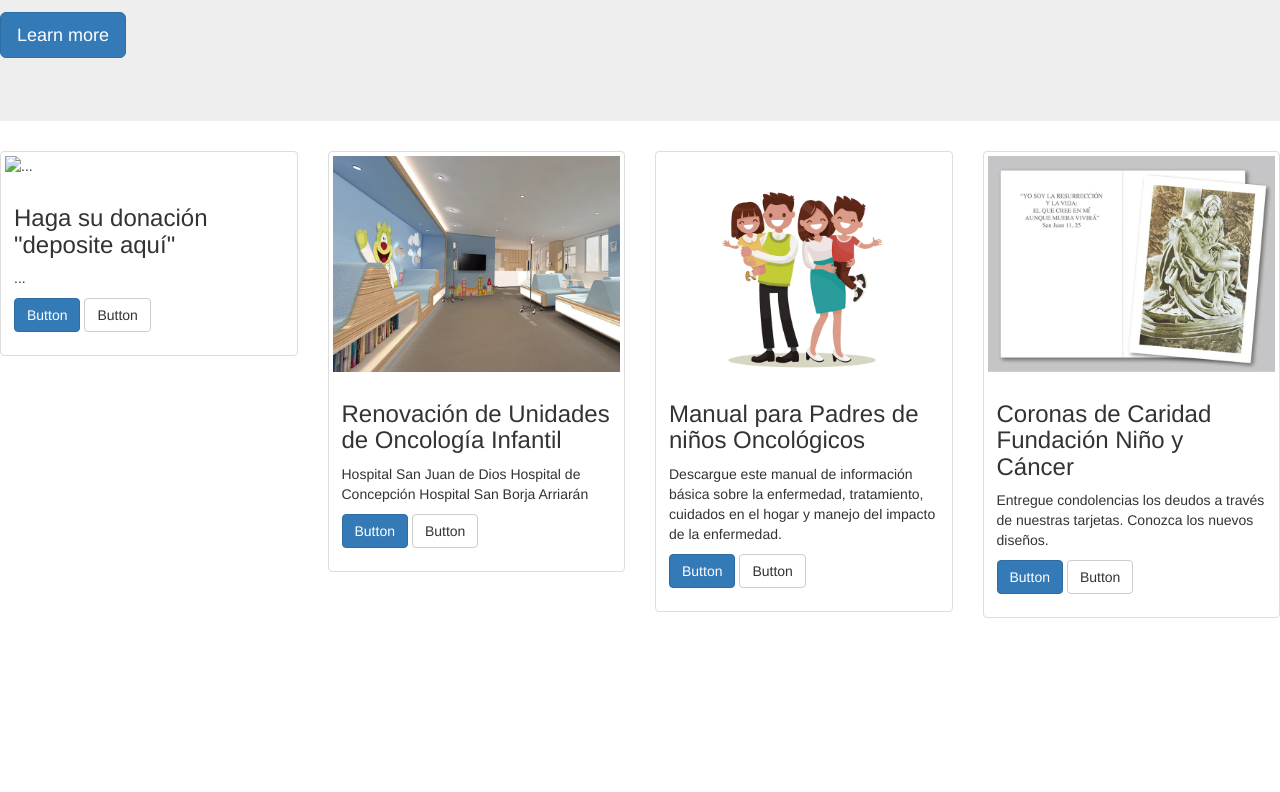
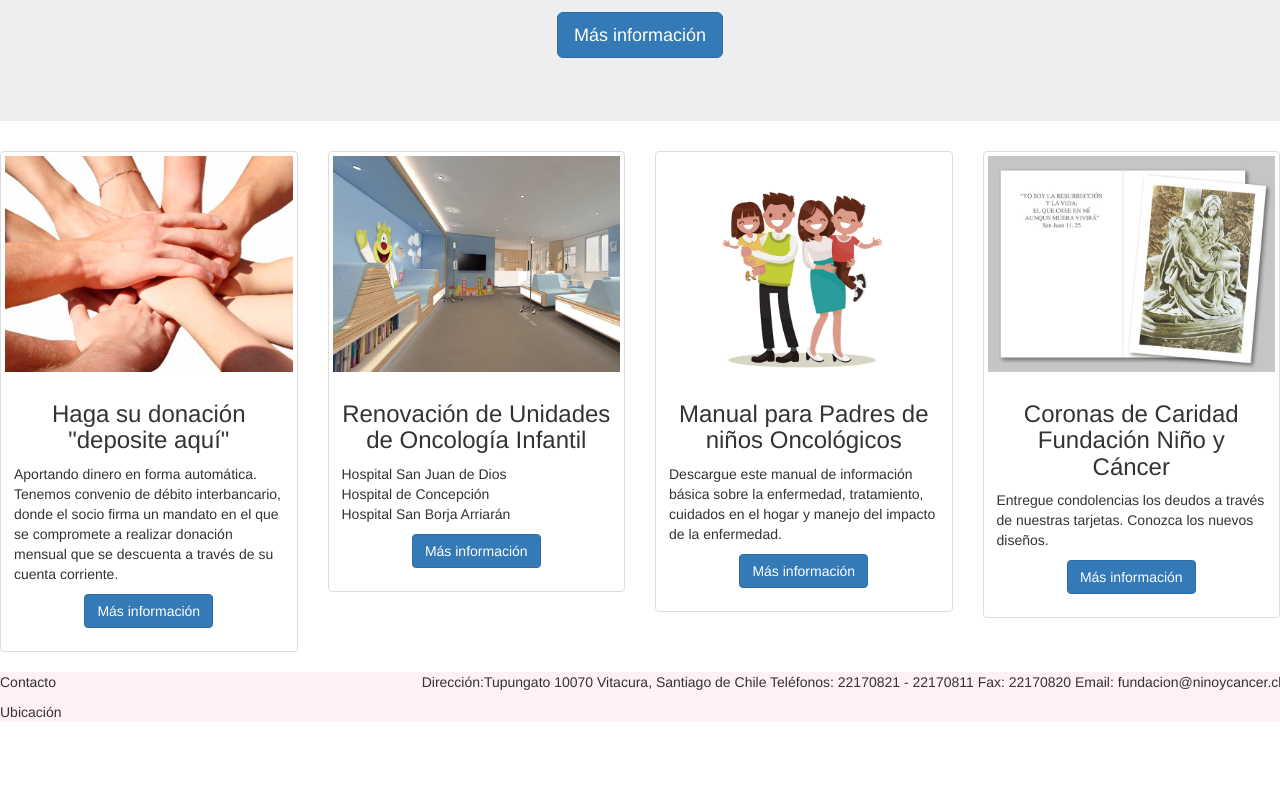
Before and after one commit to migcont/Prueba_html, a plain HTML site: page index.html in a window 1280 px wide. Shown: the part 195-987 px from the top of the page. Before the commit the page ends 903 px from the top, so only its background shows below. Drawn offline with nearby package versions, Linux system fonts and the light colour scheme.

Commit message:
ADD:modificacion index

```diff
--- a/index.html
+++ b/index.html
@@ -1,7 +1,7 @@
 <!DOCTYPE html>
 <html lang="es" xmlns="http://www.w3.org/1999/xhtml">
 <head>
-  <title> titulo</title>
+  <title>Inicio || Fundación Niño y Cáncer</title>
   <meta charset="utf-8">
   <meta name="viewport" content="width=device-width, initial-scale=1">
   <!-- Latest compiled and minified CSS -->
@@ -41,19 +41,19 @@
 </header>
 <body>
   <div class="jumbotron">
-    <h1>Dona acá tus 7 lucas</h1>
-    <p>Toda las Sonrisas son gratis pero tu dona una!!</p>
-    <p><a class="btn btn-primary btn-lg" href="#" role="button">Learn more</a></p>
+    <h1 style="color:#a54a84; text-align:center;">Dona acá tus 7 lucas</h1>
+    <p style="color:#ce95b6; text-align:center;">Toda las Sonrisas son gratis pero tu dona una!!</p>
+    <p style="text-align:center;"><a class="btn btn-primary btn-lg" href="#" role="button">Más información</a></p>
   </div>
   <!--div class="container"-->
   <div class="row">
     <div class="col-sm-6 col-md-3">
       <div class="thumbnail">
-        <img src="..." alt="...">
+        <img src="images/donacion.jpg" alt="...">
         <div class="caption">
-          <h3>Haga su donación "deposite aquí"</h3>
-          <p>...</p>
-          <p><a href="#" class="btn btn-primary" role="button">Button</a> <a href="#" class="btn btn-default" role="button">Button</a></p>
+          <h3 style="text-align:center">Haga su donación "deposite aquí"</h3>
+          <p>Aportando dinero en forma automática. Tenemos convenio de débito interbancario, donde el socio firma un mandato en el que se compromete a realizar donación mensual que se descuenta a través de su cuenta corriente. </p>
+          <p style="text-align:center"><a href="#" class="btn btn-primary" role="button">Más información</a></p>
         </div>
       </div>
     </div>
@@ -61,9 +61,9 @@
       <div class="thumbnail">
         <img src="images/cuidado.jpg" alt="...">
         <div class="caption">
-          <h3>Renovación de Unidades de Oncología Infantil</h3>
-          <p>Hospital San Juan de Dios Hospital de Concepción Hospital San Borja Arriarán</p>
-          <p><a href="#" class="btn btn-primary" role="button">Button</a> <a href="#" class="btn btn-default" role="button">Button</a></p>
+          <h3 style="text-align:center">Renovación de Unidades de Oncología Infantil</h3>
+          <p>Hospital San Juan de Dios <br/>Hospital de Concepción <br/>Hospital San Borja Arriarán</p>
+          <p style="text-align:center"><a href="#" class="btn btn-primary" role="button">Más información</a></p>
         </div>
       </div>
     </div>
@@ -71,9 +71,9 @@
       <div class="thumbnail">
         <img src="images/familia.jpg" alt="...">
         <div class="caption">
-          <h3>Manual para Padres de niños Oncológicos</h3>
+          <h3 style="text-align:center">Manual para Padres de niños Oncológicos</h3>
           <p>Descargue este manual de información básica sobre la enfermedad, tratamiento, cuidados en el hogar y manejo del impacto de la enfermedad.</p>
-          <p><a href="#" class="btn btn-primary" role="button">Button</a> <a href="#" class="btn btn-default" role="button">Button</a></p>
+          <p style="text-align:center"><a href="#" class="btn btn-primary" role="button">Más información</a></p>
         </div>
       </div>
     </div>
@@ -81,13 +81,23 @@
       <div class="thumbnail">
         <img src="images/corona.jpg" alt="...">
         <div class="caption">
-          <h3>Coronas de Caridad Fundación Niño y Cáncer</h3>
+          <h3 style="text-align:center">Coronas de Caridad Fundación Niño y Cáncer</h3>
           <p>Entregue condolencias los deudos a través de nuestras tarjetas. Conozca los nuevos diseños.</p>
-          <p><a href="#" class="btn btn-primary" role="button">Button</a> <a href="#" class="btn btn-default" role="button">Button</a></p>
+          <p style="text-align:center"><a href="#" class="btn btn-primary" role="button">Más información</a></p>
         </div>
       </div>
     </div>
   </div>
-<!--/div-->
-</body>
-</html>
+  <!--/div-->
+  <div "container" style="background-color:lavenderblush;">
+    <div class="row">
+      <div class="col-sm-4">Contacto</div>
+      <p>Dirección:Tupungato 10070 Vitacura, Santiago de Chile
+        Teléfonos: 22170821 - 22170811
+        Fax: 22170820
+        Email: fundacion@ninoycancer.cl</p>
+        <div class="col-sm-8">Ubicación</div>
+      </div>
+    </div>
+  </body>
+  </html>
```
Also changed, not shown: images/donacion.jpg (added).
